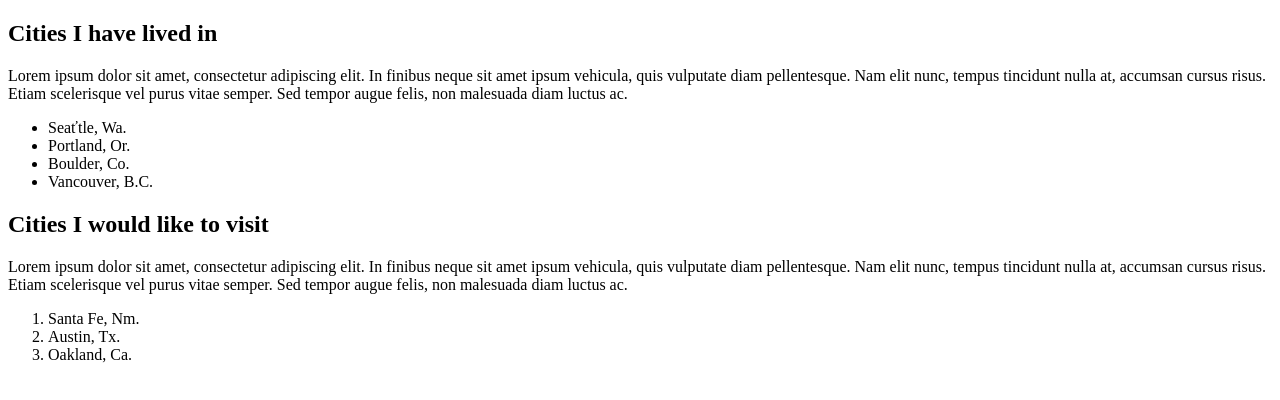
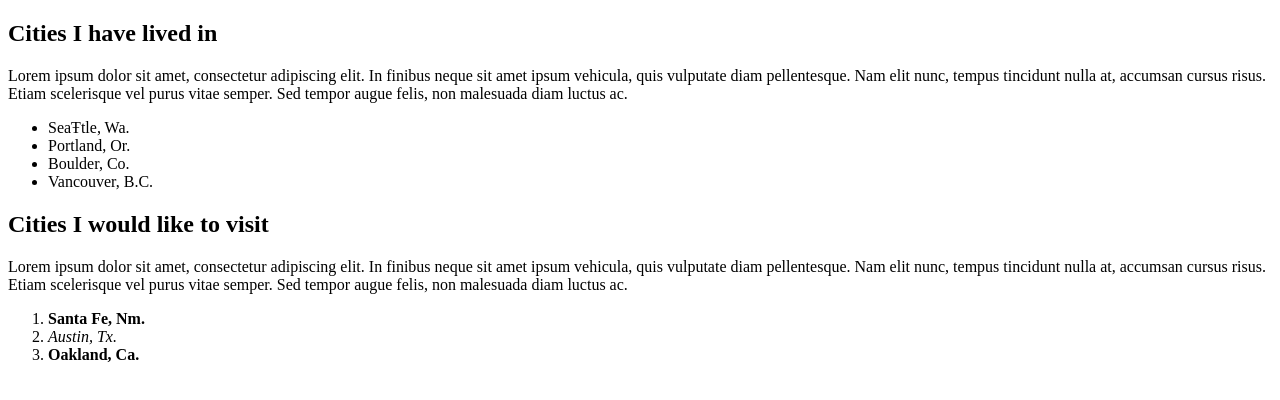
Before and after one commit to oliviaridgley/html_excercise_one, a plain HTML site: page index.html in a window 1280 px wide. Drawn offline with Linux system fonts and the light colour scheme.

Commit message:
add strong and em

```diff
--- a/index.html
+++ b/index.html
@@ -7,7 +7,7 @@
       <h2>Cities I have lived in</h2>
         <p>Lorem ipsum dolor sit amet, consectetur adipiscing elit. In finibus neque sit amet ipsum vehicula, quis vulputate diam pellentesque. Nam elit nunc, tempus tincidunt nulla at, accumsan cursus risus. Etiam scelerisque vel purus vitae semper. Sed tempor augue felis, non malesuada diam luctus ac. </p>
       <ul>
-        <li>Sea<span>&tcaron;</span>tle, Wa.</li>
+        <li>Sea<span>&Tstrok;</span>tle, Wa.</li>
         <li>Portland, Or.</li>
         <li>Boulder, Co.</li>
         <li>Vancouver, B.C.</li>
@@ -15,9 +15,9 @@
       <h2>Cities I would like to visit</h2>
         <p>Lorem ipsum dolor sit amet, consectetur adipiscing elit. In finibus neque sit amet ipsum vehicula, quis vulputate diam pellentesque. Nam elit nunc, tempus tincidunt nulla at, accumsan cursus risus. Etiam scelerisque vel purus vitae semper. Sed tempor augue felis, non malesuada diam luctus ac. </p>
       <ol>
-        <li>Santa Fe, Nm.</li>
-        <li>Austin, Tx.</li>
-        <li>Oakland, Ca.</li>
+        <li><strong>Santa Fe, Nm.</strong></li>
+        <li><em>Austin, Tx.</em></li>
+        <li><strong>Oakland, Ca.</strong></li>
       </ol>
     </body>
   </html>
```
